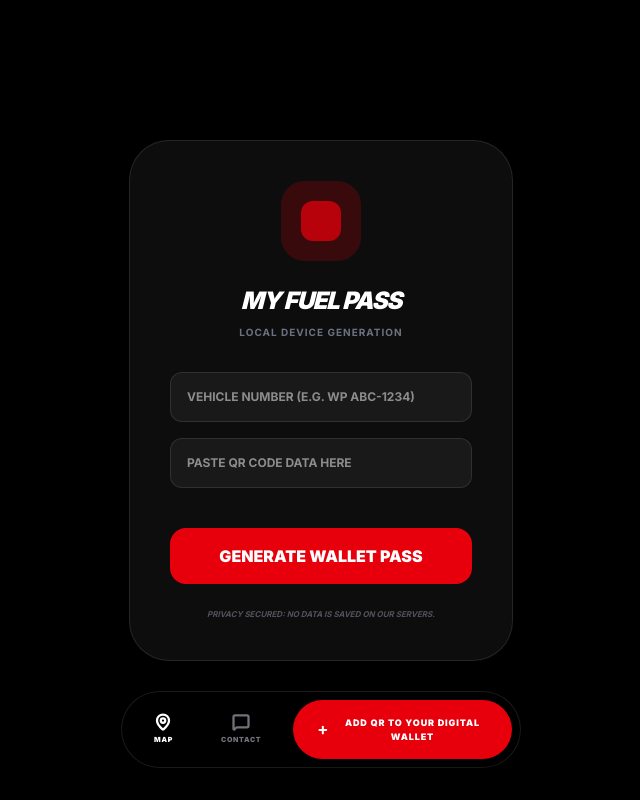
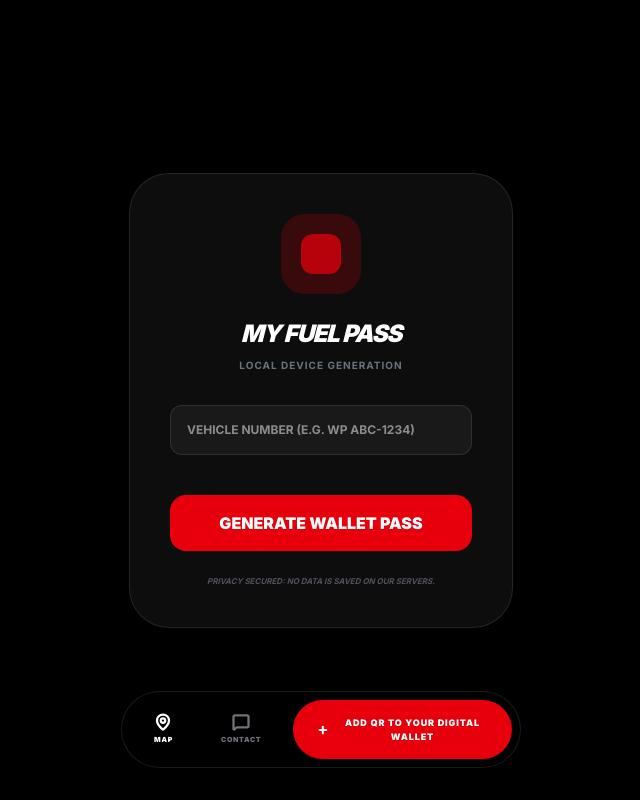
Before and after one commit to Sathirajayawardana905/fuel-helper-v1, a Next.js app: page /wallet in a window 1280 px wide. Shown: the whole page, without its empty margins (319-959 px from the left). Built offline with nearby package versions, Linux system fonts and the light colour scheme.

Commit message:
Update page.tsx

```diff
--- a/app/wallet/page.tsx
+++ b/app/wallet/page.tsx
@@ -64,13 +64,6 @@ export default function WalletPage() {
             value={vehicleNumber}
             onChange={(e) => setVehicleNumber(e.target.value)}
           />
-          <input
-            type="text"
-            placeholder="PASTE QR CODE DATA HERE"
-            className="w-full bg-white/5 border border-white/10 p-4 rounded-xl text-white text-xs uppercase font-bold outline-none focus:border-red-600"
-            value={fuelCode}
-            onChange={(e) => setFuelCode(e.target.value)}
-          />
         </div>
 
         <button
```
